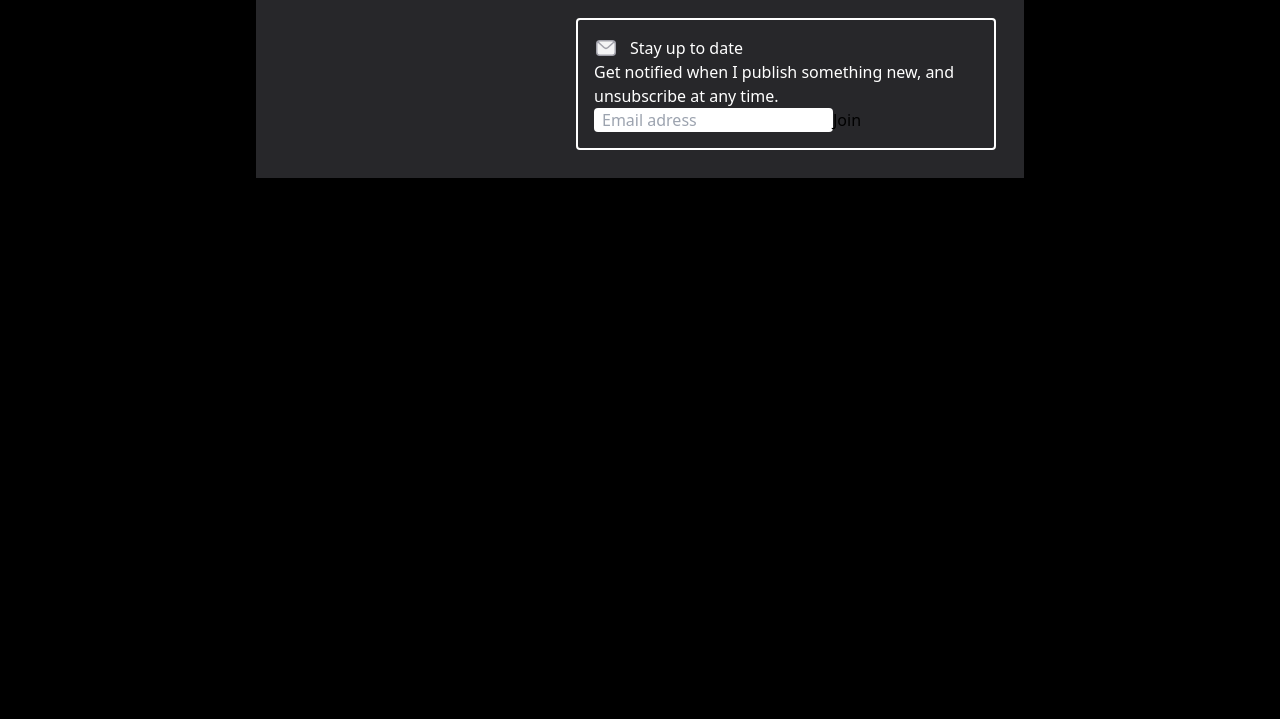
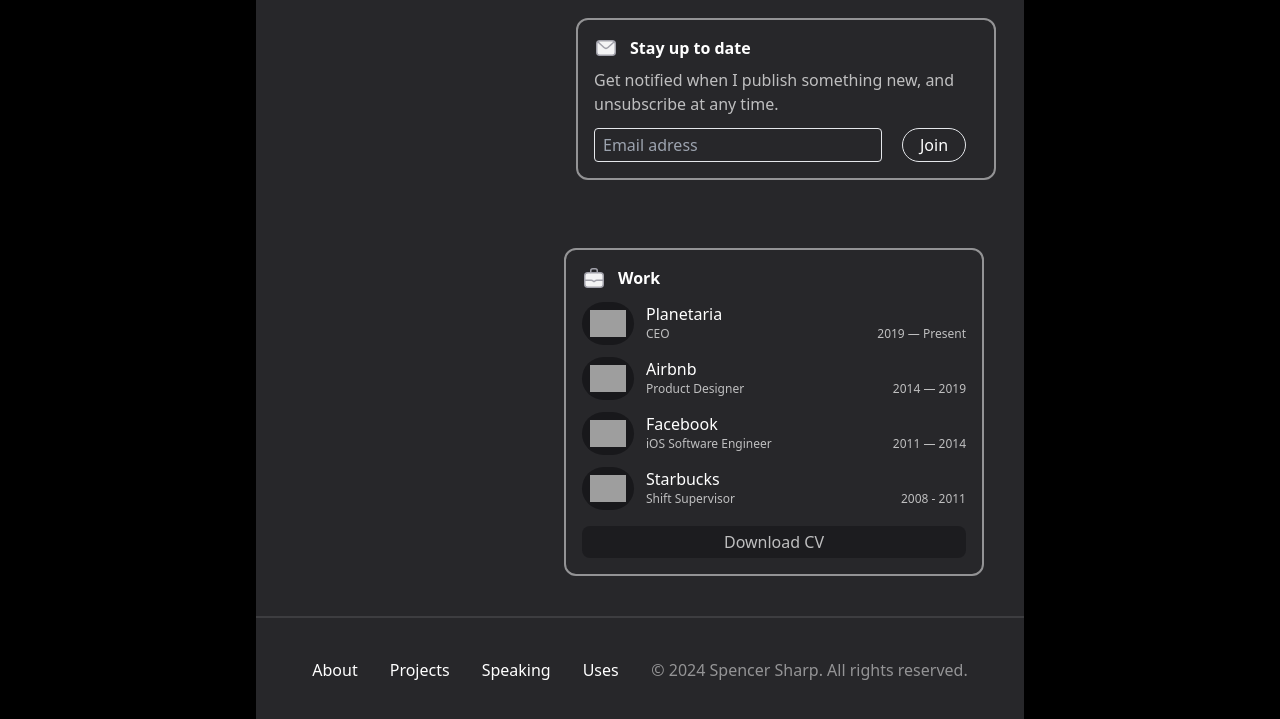
Before and after one commit to BerkantKazangirler/tailwind-spotlight-template, a website: page pages/main.html in a window 1280 px wide. Shown: the part 1130-1849 px from the top of the page. Before the commit the page ends 1308 px from the top, so only its background shows below. Drawn offline with Linux system fonts and the light colour scheme; grey boxes are pictures that could not be loaded.

Commit message:
feat! finished main page

```diff
--- a/pages/main.html
+++ b/pages/main.html
@@ -102,7 +102,7 @@
     </div>
     <div class="h-72 w-full"></div>
     <div class="relative flex justify-end h-fit p-7">
-      <div class="border-2 border-white p-4 min-w-96 rounded">
+      <div class="border-2 border-opacity-50 border-white p-4 min-w-96 rounded-[12px]">
         <div class="flex flex-row gap-3">
           <svg viewBox="0 0 24 24" fill="none" stroke-width="1.5" stroke-linecap="round" stroke-linejoin="round"
             aria-hidden="true" class="h-6 w-6">
@@ -111,15 +111,91 @@
             <path d="m4 6 6.024 5.479a2.915 2.915 0 0 0 3.952 0L20 6" class="stroke-zinc-400 dark:stroke-zinc-500">
             </path>
           </svg>
-          <span class="text-white">Stay up to date</span>
+          <span class="text-white font-bold">Stay up to date</span>
         </div>
-        <p class="max-w-2xl w-96 text-white">Get notified when I publish something new, and unsubscribe at any time.</p>
-        <div class="flex flex-row">
-          <input type="text" placeholder="Email adress" class="rounded pl-2">
-          <button class="">Join</button>
+        <p class="max-w-2xl w-96 text-white opacity-70 mt-2">Get notified when I publish something new, and unsubscribe
+          at any time.</p>
+        <div class="flex flex-row mt-3 gap-5">
+          <input type="text" placeholder="Email adress" required class="rounded pl-2 bg-transparent border w-72">
+          <button class="text-white border p-1 rounded-full w-16">Join</button>
         </div>
       </div>
     </div>
+    <div class="relative flex justify-end h-fit p-10 border-b-2 border-white border-opacity-10">
+      <div class="border-2 border-opacity-50 border-white p-4 min-w-96 rounded-[12px]">
+        <div class="flex flex-col gap-3 w-96">
+          <div class="flex flex-row">
+            <svg viewBox="0 0 24 24" fill="none" stroke-width="1.5" stroke-linecap="round" stroke-linejoin="round"
+            aria-hidden="true" class="h-6 w-6 flex-none">
+            <path d="M2.75 9.75a3 3 0 0 1 3-3h12.5a3 3 0 0 1 3 3v8.5a3 3 0 0 1-3 3H5.75a3 3 0 0 1-3-3v-8.5Z"
+              class="fill-zinc-100 stroke-zinc-400 dark:fill-zinc-100/10 dark:stroke-zinc-500"></path>
+            <path
+              d="M3 14.25h6.249c.484 0 .952-.002 1.316.319l.777.682a.996.996 0 0 0 1.316 0l.777-.682c.364-.32.832-.319 1.316-.319H21M8.75 6.5V4.75a2 2 0 0 1 2-2h2.5a2 2 0 0 1 2 2V6.5"
+              class="stroke-zinc-400 dark:stroke-zinc-500"></path>
+          </svg>
+          <span class="text-white font-bold ml-3">Work</span>
+          </div>
+          <div class="flex flex-row">
+            <div class="flex flex-row p-2 rounded-full w-fit bg-zinc-900">
+              <img src="https://spotlight.tailwindui.com/_next/static/media/planetaria.ecd81ade.svg">
+            </div>
+            <div class="ml-3 flex flex-col">
+              <span class="text-white">Planetaria</span>
+              <div class="flex justify-between w-80">
+                <span class="text-xs text-white opacity-70">CEO</span>
+                <span class="text-xs text-white opacity-70">2019 — Present</span>
+              </div>
+            </div>
+          </div>
+          <div class="flex flex-row">
+            <div class="flex flex-row p-2 rounded-full w-fit bg-zinc-900">
+              <img src="https://spotlight.tailwindui.com/_next/static/media/airbnb.b4000690.svg">
+            </div>
+            <div class="ml-3 flex flex-col">
+              <span class="text-white">Airbnb</span>
+              <div class="flex justify-between w-80">
+                <span class="text-xs text-white opacity-70">Product Designer</span>
+                <span class="text-xs text-white opacity-70">2014 — 2019</span>
+              </div>
+            </div>
+          </div>
+          <div class="flex flex-row">
+            <div class="flex flex-row p-2 rounded-full w-fit bg-zinc-900">
+              <img src="https://spotlight.tailwindui.com/_next/static/media/facebook.dd9e7d48.svg">
+            </div>
+            <div class="ml-3 flex flex-col">
+              <span class="text-white">Facebook</span>
+              <div class="flex justify-between w-80">
+                <span class="text-xs text-white opacity-70">iOS Software Engineer</span>
+                <span class="text-xs text-white opacity-70">2011 — 2014</span>
+              </div>
+            </div>
+          </div>
+          <div class="flex flex-row">
+            <div class="flex flex-row p-2 rounded-full w-fit bg-zinc-900">
+              <img src="https://spotlight.tailwindui.com/_next/static/media/starbucks.4a5bd050.svg">
+            </div>
+            <div class="ml-3 flex flex-col">
+              <span class="text-white">Starbucks</span>
+              <div class="flex justify-between w-80">
+                <span class="text-xs text-white opacity-70">Shift Supervisor</span>
+                <span class="text-xs text-white opacity-70">2008 - 2011</span>
+              </div>
+            </div>
+          </div>
+        </div>
+        <button class="text-white bg-zinc-900 opacity-70 p-1 mt-4 rounded-[8px] w-full">Download CV</button>
+      </div>
+    </div>
+    <footer class="flex flex-row justify-around p-10">
+      <div class="text-white flex gap-8">
+        <a href="/about" class="hover:text-emerald-400 transition-all">About</a>
+        <a href="/projects" class="hover:text-emerald-400 transition-all">Projects</a>
+        <a href="/speaking" class="hover:text-emerald-400 transition-all">Speaking</a>
+        <a href="/uses" class="hover:text-emerald-400 transition-all">Uses</a>
+      </div>
+      <span class="text-white opacity-50">© 2024 Spencer Sharp. All rights reserved.</span>
+    </footer>
   </div>
 </body>
 
```
Also changed, not shown: css/output.css.
